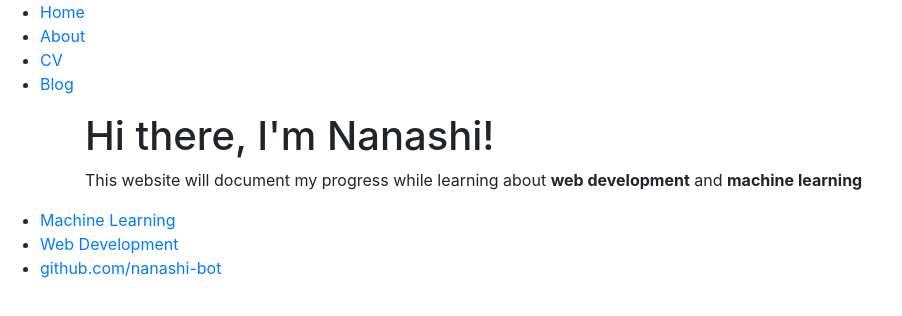
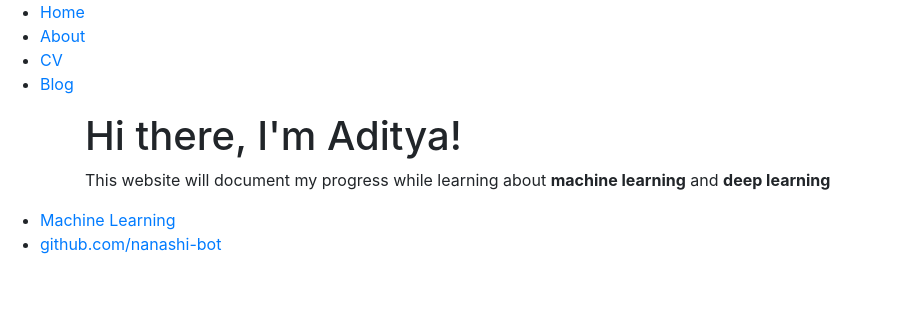
Before and after one commit to Nanashi-bot/Nanashi-bot.github.io, a plain HTML site: page index.html in a window 1280 px wide. Shown: the whole page, without its empty margins (0-902 px from the left). Drawn offline with nearby package versions, Linux system fonts and the light colour scheme.

Commit message:
Changed index.html

```diff
--- a/index.html
+++ b/index.html
@@ -18,14 +18,13 @@
 		</nav>
 		<div class="container">
     		<div class="blurb">
-        		<h1>Hi there, I'm Nanashi!</h1>
-			<p>This website will document my progress while learning about <b>web development</b> and <b>machine learning</b></p>
+        		<h1>Hi there, I'm Aditya!</h1>
+			<p>This website will document my progress while learning about <b>machine learning</b> and <b>deep learning</b></p>
     		</div><!-- /.blurb -->
 		</div><!-- /.container -->
 		<footer>
     		<ul>
         		<li><a href="https://nanashi-bot.github.io/machine-learning">Machine Learning</a></li>
-			<li><a href="https://nanashi-bot.github.io/web-development">Web Development</a></li>
         		<li><a href="https://github.com/nanashi-bot">github.com/nanashi-bot</a></li>
 			</ul>
 		</footer>
```
